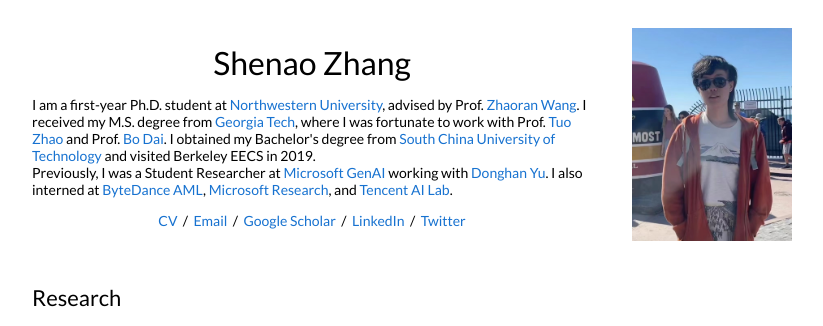
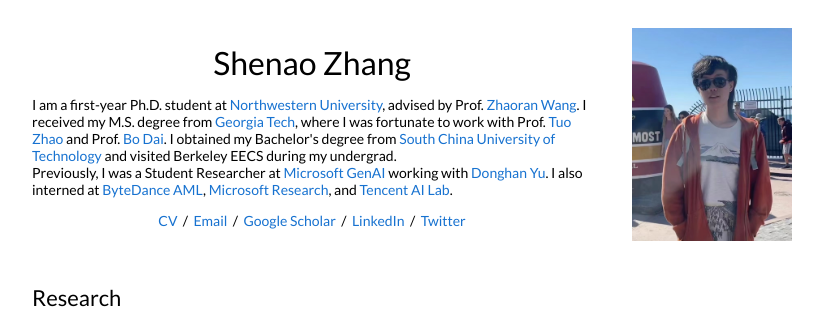
Before and after one commit to shenao-zhang/shenao-zhang.github.io, a Jekyll site: the page built from _posts/2024-06-06-selm.markdown, in a window 1280 px wide and 900 px high. Shown: the top 326 px of the window, without its empty margins (228-1051 px from the left). Built offline with Jekyll 4.4.1, drawn with Linux system fonts in a browser that asks for light colours.

Commit message:
Update default.html

```diff
--- a/_layouts/default.html
+++ b/_layouts/default.html
@@ -35,7 +35,7 @@
               <h1>
                 Shenao Zhang
               </h1>
-              <p>I am a first-year Ph.D. student at <a href="https://www.northwestern.edu/">Northwestern University</a>, advised by Prof. <a href="https://zhaoranwang.github.io/">Zhaoran Wang</a>. I received my M.S. degree from <a href="https://www.gatech.edu/">Georgia Tech</a>, where I was fortunate to work with Prof. <a href="https://www2.isye.gatech.edu/~tzhao80/">Tuo Zhao</a> and Prof. <a href="https://bo-dai.github.io/">Bo Dai</a>. I obtained my Bachelor's degree from <a href="https://www.scut.edu.cn/en/">South China University of Technology</a> and visited Berkeley EECS in 2019.<br/>
+              <p>I am a first-year Ph.D. student at <a href="https://www.northwestern.edu/">Northwestern University</a>, advised by Prof. <a href="https://zhaoranwang.github.io/">Zhaoran Wang</a>. I received my M.S. degree from <a href="https://www.gatech.edu/">Georgia Tech</a>, where I was fortunate to work with Prof. <a href="https://www2.isye.gatech.edu/~tzhao80/">Tuo Zhao</a> and Prof. <a href="https://bo-dai.github.io/">Bo Dai</a>. I obtained my Bachelor's degree from <a href="https://www.scut.edu.cn/en/">South China University of Technology</a> and visited Berkeley EECS during my undergrad.<br/>
 
                 Previously, I was a Student Researcher at <a href="https://www.microsoft.com/en-us/research/">Microsoft GenAI</a> working with <a href="https://plusross.github.io/">Donghan Yu</a>. I also interned at <a href="https://www.bytedance.com/">ByteDance AML</a>, <a href="https://www.microsoft.com/en-us/research/">Microsoft Research</a>, and <a href="https://ai.tencent.com/ailab/en/index/">Tencent AI Lab</a>.
               </p>
```
